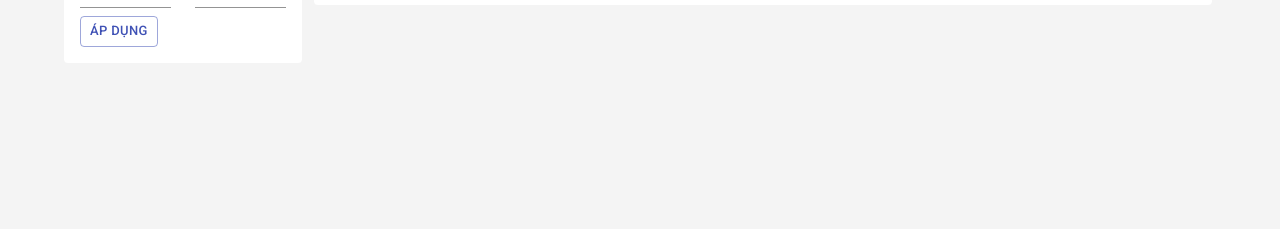
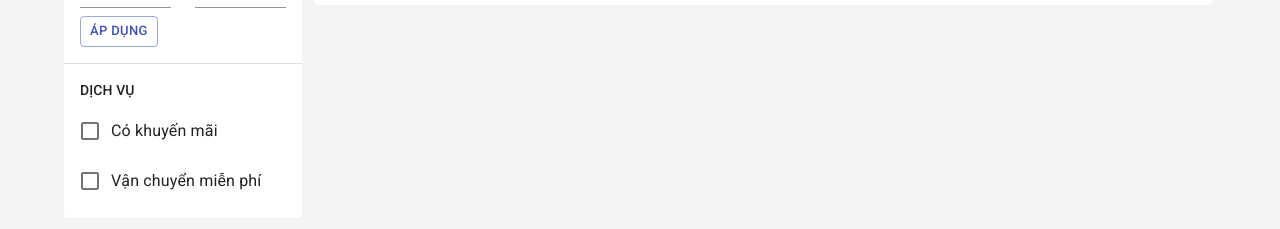
Before and after one commit to TranVanNghia170735/learn-reactjs, a React (Create React App) app: page /products in a window 1280 px wide. Shown: the part 241-470 px from the top of the page. Built offline with nearby package versions, Linux system fonts and the light colour scheme; no server answers.

Commit message:
[FE][018] Loc theo dich vu san pham.

```diff
--- /dev/null
+++ b/src/features/Product/components/Filters/FilterByService.jsx
@@ -0,0 +1,65 @@
+import React from 'react';
+import PropTypes from 'prop-types';
+import { Box,  Checkbox, FormControlLabel, makeStyles, Typography } from '@material-ui/core';
+
+const useStyles = makeStyles((theme) => ({
+    root: {
+        padding: theme.spacing(2),
+        borderTop: `1px solid ${theme.palette.grey[300]}`,
+    },
+    list: {
+        padding: 0,
+        margin: 0,
+        listStyleType: 'none',
+
+        '& > li' : {
+           margin: 0,
+           marginTop: theme.spacing(1)
+        }
+    },
+}))
+
+FilterByService.propTypes = {
+    filters: PropTypes.object,
+    onChange: PropTypes.func,
+};
+
+function FilterByService({filters = {}, onChange}) {
+    const classes = useStyles();
+
+    const handleChange = (e) => {
+        if (!onChange) return;
+
+        const { name, checked} = e.target;
+        onChange({[name]: checked})
+    }
+
+    return (
+        <Box className={classes.root}>
+            <Typography variant="subtitle2">DỊCH VỤ</Typography>
+
+            <ul className={classes.list}>
+                {[
+                    { value: 'isPromotion', label: 'Có khuyến mãi'},
+                    { value: 'isFreeShip', label: 'Vận chuyển miễn phí'}
+                ].map((service) => (
+                  <li key={service.value}>
+                        <FormControlLabel
+                           control={
+                            <Checkbox
+                                checked = {Boolean(filters[service.value])}
+                                onChange = {handleChange}
+                                name = {service.value}
+                                color = "primary"
+                            />
+                           }
+                           label = {service.label}
+                        />
+                  </li>
+                ))}
+            </ul>
+        </Box>
+    );
+}
+
+export default FilterByService;
--- a/src/features/Product/components/ProductFilters.jsx
+++ b/src/features/Product/components/ProductFilters.jsx
@@ -2,6 +2,7 @@
 import PropTypes from 'prop-types';
 import FilterByCategory from './Filters/FilterByCategory';
 import FilterByPrice from './Filters/FilterByPrice';
+import FilterByService from './Filters/FilterByService';
 
 ProductFilters.propTypes = {
     filters: PropTypes.object.isRequired,
@@ -19,14 +20,15 @@
         onChange(newFilters);
     };
 
-    const handlePriceChange = (values) => {
+    const handleChange = (values) => {
         if(onChange) onChange(values)
     }
 
     return (
         <div>
            <FilterByCategory onChange={handleCategoryChange}/>
-           <FilterByPrice onChange={handlePriceChange}/>
+           <FilterByPrice onChange={handleChange}/>
+           <FilterByService filters={filters} onChange={handleChange}/>
         </div>
     );
 }
--- a/src/features/Product/pages/ListPage.jsx
+++ b/src/features/Product/pages/ListPage.jsx
@@ -3,7 +3,6 @@
 import { makeStyles } from '@mui/styles';
 import productApi from 'api/productApi';
 import { useState } from 'react';
-import { Typography } from '@material-ui/core';
 import ProductSkeletonList from '../components/ProductSkeletonList';
 import ProductList from '../components/ProductList';
 import ProductSort from '../components/ProductSort';
```
